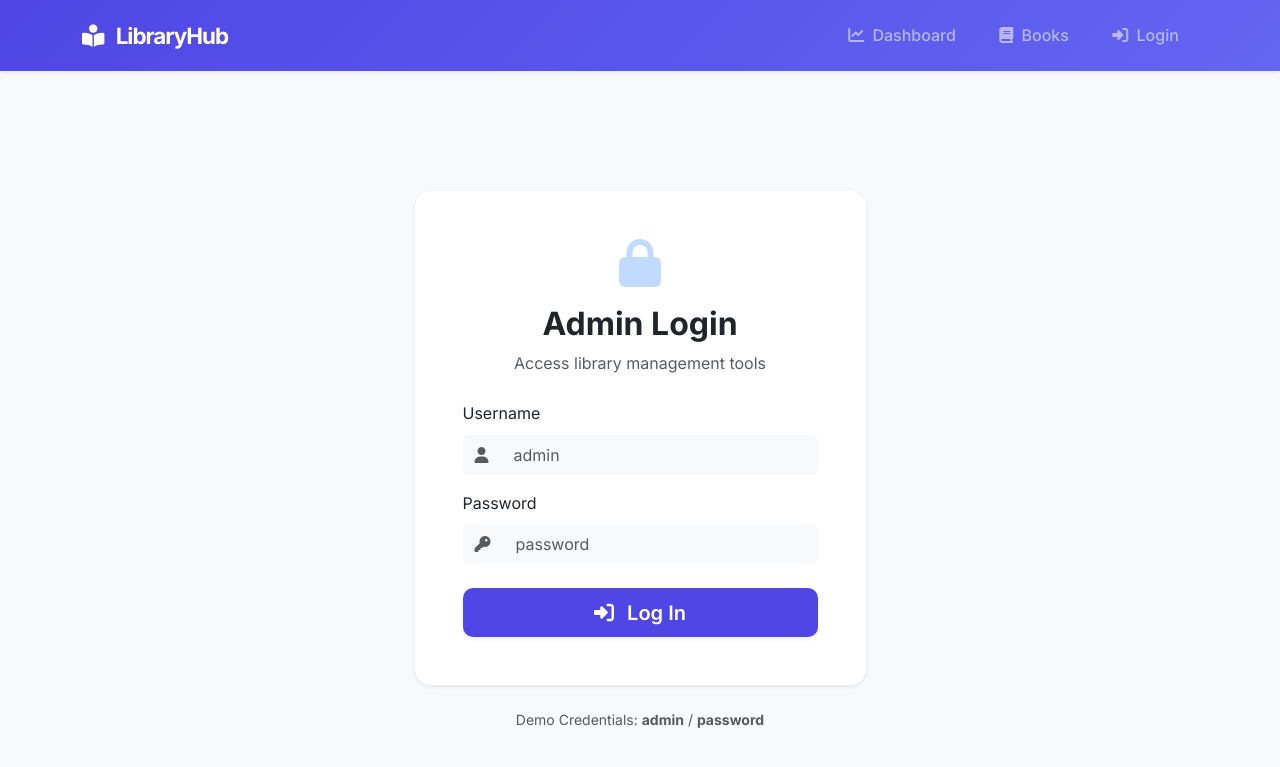
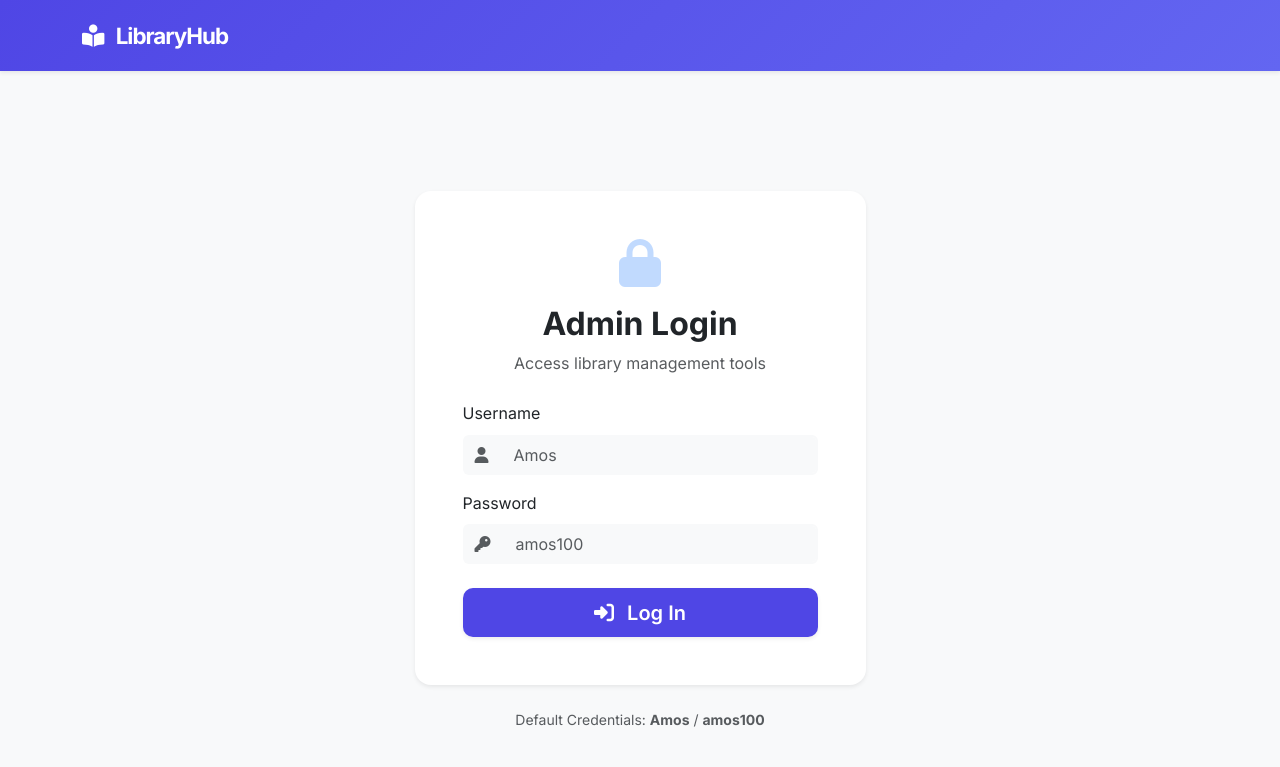
Before and after one commit to Markjohns1/libmanagementsys, a Flask app: page /login in a window 1280 px wide. Shown: the top 767 px of the page. Run offline with Flask 3, Linux system fonts and the light colour scheme.

Commit message:
UI: Removed all transitions, secured navigation visibility, and updated Amos credentials

```diff
--- a/app.py
+++ b/app.py
@@ -28,8 +28,8 @@ def load_user(user_id):
 with app.app_context():
     db.create_all()
     # Create a default admin user for the student to test with
-    if not User.query.filter_by(username='admin').first():
-        default_admin = User(username='admin', password='password')
+    if not User.query.filter_by(username='Amos').first():
+        default_admin = User(username='Amos', password='amos100')
         db.session.add(default_admin)
         db.session.commit()
 
--- a/static/css/style.css
+++ b/static/css/style.css
@@ -45,11 +45,9 @@ body {
     border: none !important;
     border-radius: 16px !important;
     box-shadow: var(--card-shadow);
-    transition: transform 0.3s ease, box-shadow 0.3s ease;
 }
 
 .card:hover {
-    transform: translateY(-5px);
     box-shadow: 0 20px 25px -5px rgba(0, 0, 0, 0.1), 0 10px 10px -5px rgba(0, 0, 0, 0.04);
 }
 
@@ -64,7 +62,6 @@ body {
 
 .btn-primary:hover {
     background-color: var(--hover-color);
-    box-shadow: 0 4px 14px 0 rgba(79, 70, 229, 0.39);
 }
 
 /* --- FORM INPUTS & FOCUS --- */
@@ -73,14 +70,12 @@ body {
     box-shadow: none !important;
     /* Removes the blue Bootstrap ring */
     border-color: var(--primary-color) !important;
-    /* Smoothly changes border to indigo */
     background-color: white !important;
 }
 
 .form-control {
     border: 2px solid #e2e8f0;
     /* Slightly thicker, cleaner borders */
-    transition: border-color 0.2s ease;
 }
 
 /* --- MOBILE RESPONSIVE TWEAKS --- */
--- a/templates/base.html
+++ b/templates/base.html
@@ -19,7 +19,8 @@
   <nav class="navbar navbar-expand-lg navbar-dark shadow-sm mb-4">
     <div class="container">
       <a class="navbar-brand" href="/"><i class="fas fa-book-reader me-2"></i> LibraryHub</a>
-      <!-- Mobile Toggle Button -->
+      {% if current_user.is_authenticated %}
+      <!-- Mobile Toggle Button (Only for Staff) -->
       <button class="navbar-toggler border-0" type="button" data-bs-toggle="collapse" data-bs-target="#marlizNav">
         <span class="navbar-toggler-icon"></span>
       </button>
@@ -27,14 +28,11 @@
         <div class="navbar-nav ms-auto">
           <a class="nav-link" href="/"><i class="fas fa-chart-line me-1"></i> Dashboard</a>
           <a class="nav-link" href="/books"><i class="fas fa-book me-1"></i> Books</a>
-          {% if current_user.is_authenticated %}
           <a class="nav-link" href="/add_book"><i class="fas fa-plus-circle me-1"></i> Add Book</a>
           <a class="nav-link text-warning fw-bold" href="/logout"><i class="fas fa-sign-out-alt me-1"></i> Logout</a>
-          {% else %}
-          <a class="nav-link" href="/login"><i class="fas fa-sign-in-alt me-1"></i> Login</a>
-          {% endif %}
         </div>
       </div>
+      {% endif %}
     </div>
   </nav>
   <!-- Content Area -->
--- a/templates/login.html
+++ b/templates/login.html
@@ -20,7 +20,7 @@
                             <span class="input-group-text bg-light border-0"><i
                                     class="fas fa-user text-muted"></i></span>
                             <input type="text" name="username" class="form-control border-light bg-light"
-                                placeholder="admin" required>
+                                placeholder="Amos" required>
                         </div>
                     </div>
                     <div class="mb-4">
@@ -29,7 +29,7 @@
                             <span class="input-group-text bg-light border-0"><i
                                     class="fas fa-key text-muted"></i></span>
                             <input type="password" name="password" class="form-control border-light bg-light"
-                                placeholder="password" required>
+                                placeholder="amos100" required>
                         </div>
                     </div>
 
@@ -41,7 +41,7 @@
                 </form>
             </div>
         </div>
-        <p class="text-center text-muted mt-4 small">Demo Credentials: <b>admin</b> / <b>password</b></p>
+        <p class="text-center text-muted mt-4 small">Default Credentials: <b>Amos</b> / <b>amos100</b></p>
     </div>
 </div>
 {% endblock %}
```
Also changed, not shown: instance/library.db.
